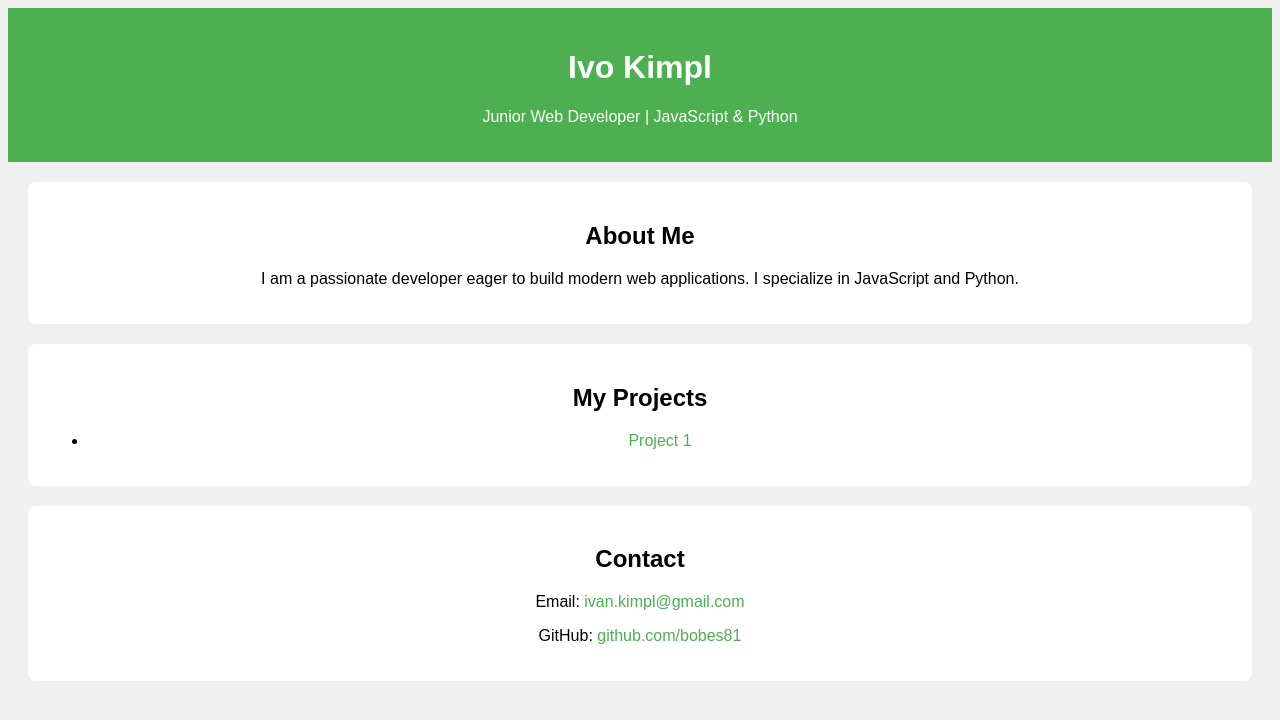
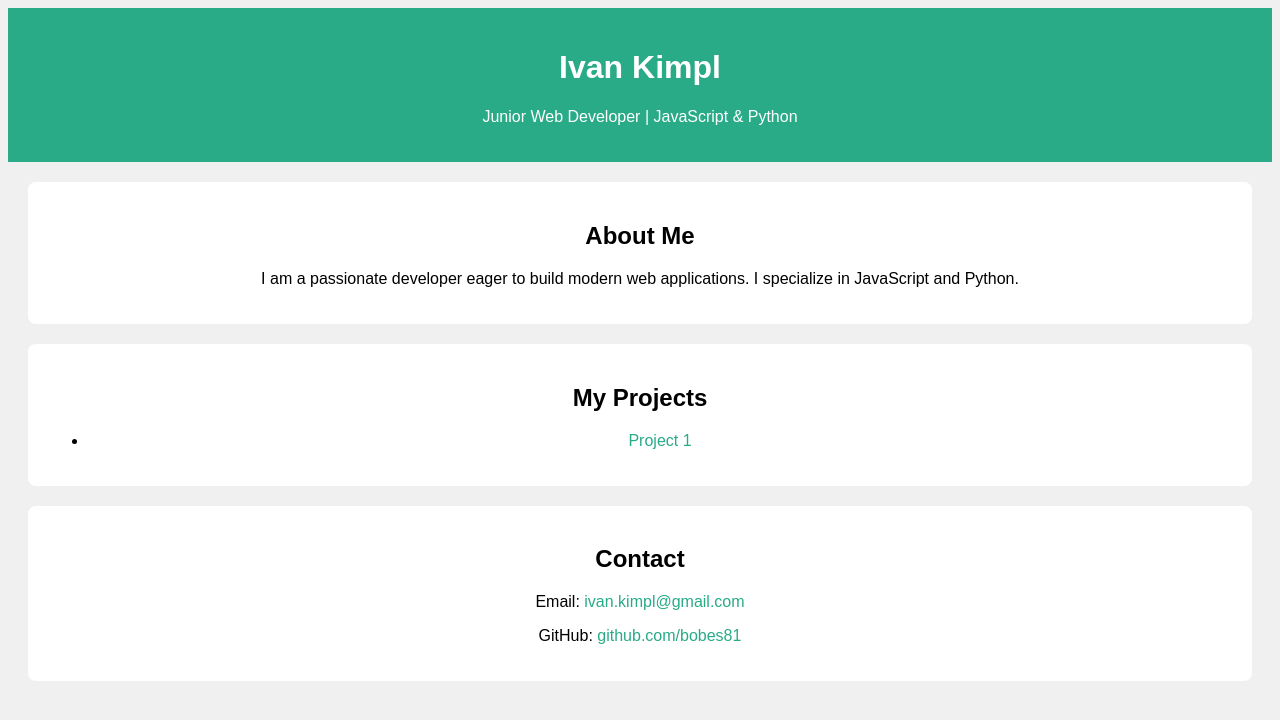
Before and after one commit to bobes81/fitness-project, a plain HTML site: page index.html in a window 1280 px wide. Drawn offline with Linux system fonts and the light colour scheme.

Commit message:
Changed header and text color to #29AB87

```diff
--- a/assets/style.css
+++ b/assets/style.css
@@ -5,7 +5,7 @@ body {
   }
 
   header {
-    background-color: #4CAF50;
+    background-color: #29AB87;
     color: white;
     padding: 20px;
   }
@@ -19,5 +19,5 @@ body {
 
   a {
     text-decoration: none;
-    color: #4CAF50;
+    color: #29AB87;
   }
--- a/index.html
+++ b/index.html
@@ -9,7 +9,7 @@
 <body>
 
 <header>
-  <h1>Ivo Kimpl</h1>
+  <h1>Ivan Kimpl</h1>
   <p>Junior Web Developer | JavaScript & Python</p>
 </header>
 
```
